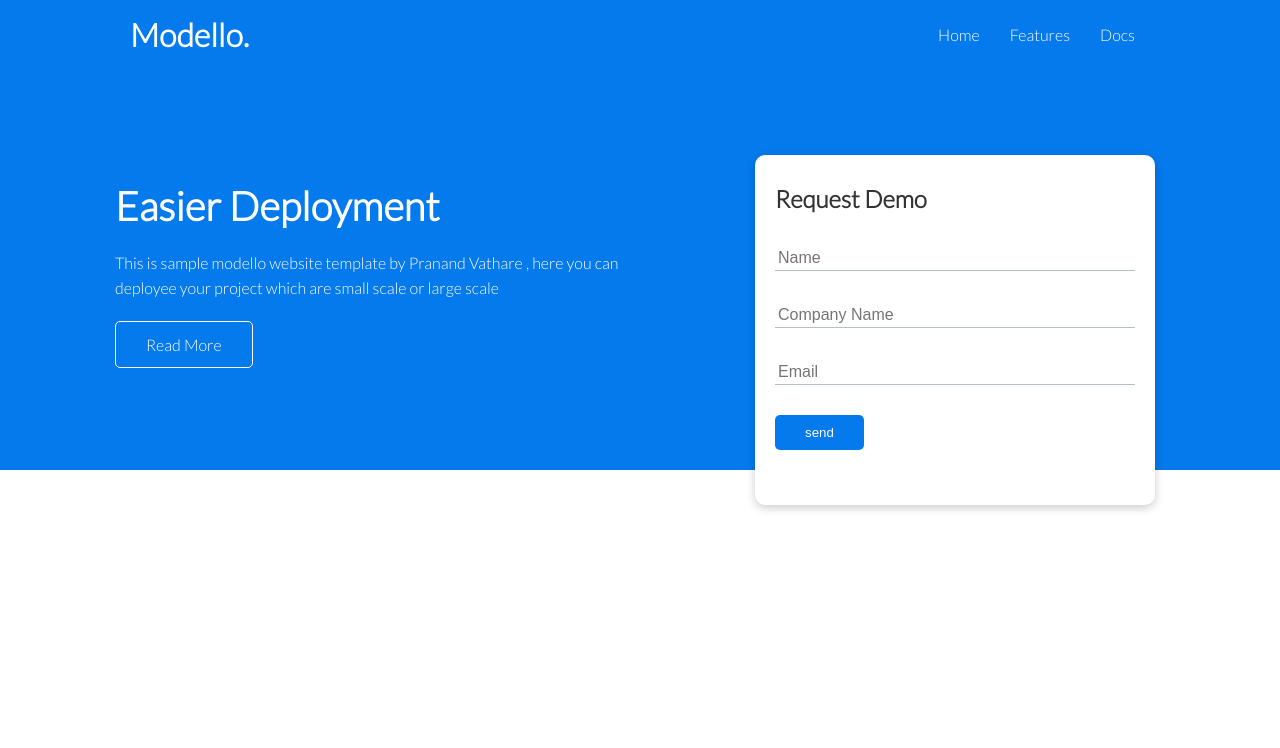
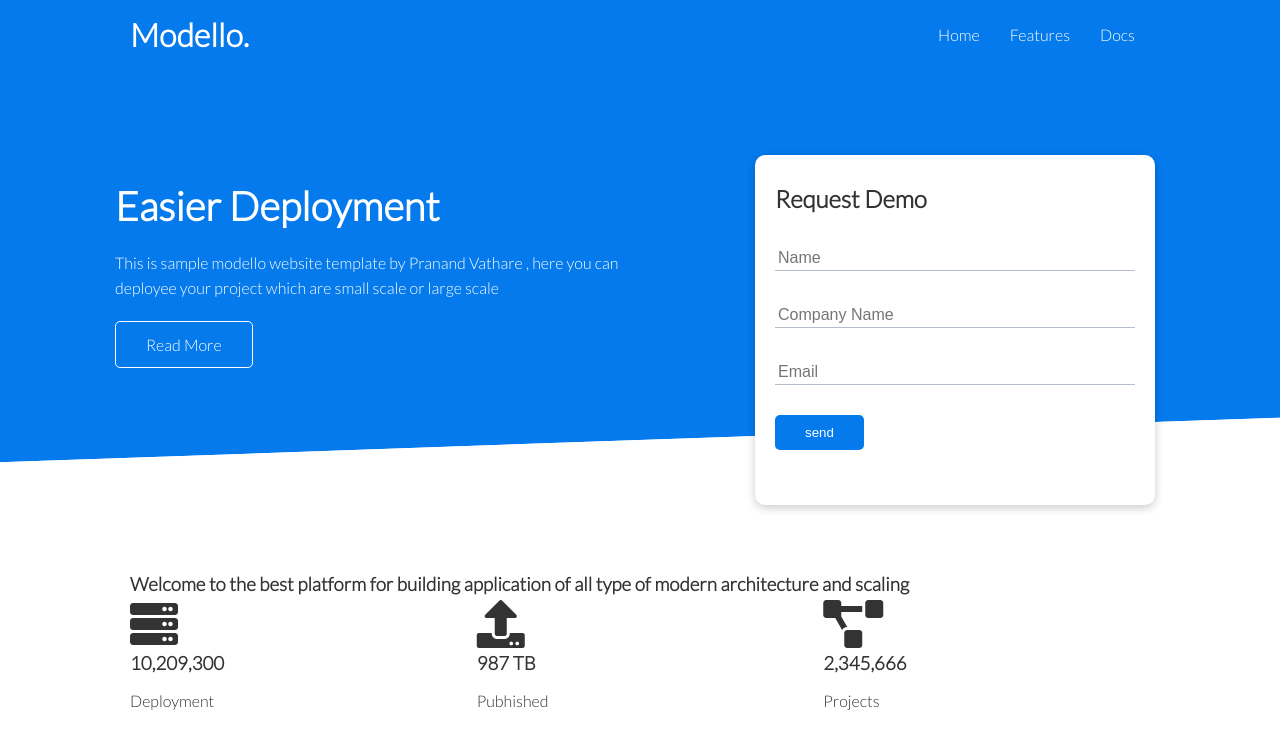
Before and after one commit to pranandv/Modello-responsive-webTemplate, a plain HTML site: page index.html in a window 1280 px wide. Drawn offline with Linux system fonts and the light colour scheme.

Commit message:
added seprate css for utilities

```diff
--- a/css/style.css
+++ b/css/style.css
@@ -107,53 +107,26 @@ img{
     outline: none;
 }
 
+.showcase::before,
+.showcase::after{
 
+    content:'';
+    position: absolute;
+    height: 100px;
+    bottom: -70px;
+    right: 0;
+    left: 0;
+    background:#fff;
+    transform: skewY(-2deg);
+    -webkit-transform: skewY(-2deg);
+    -moz-transform: skewY(-2deg);
+    -ms-transform: skewY(-2deg);
+
+
+
+}
+/*Stats*/
+.stats{
+    padding-top:100px;
+}
 /*Utility*/
-.container{
-    max-width: 1100px;
-    margin:0 auto;
-    overflow:auto;
-    padding: 0 40px;
-}
-
-.card{
-    background-color: #fff;
-    color:#333;
-    border-radius: 10px ;
-    box-shadow: 0 3px 10px rgb(0, 0, 0,0.2);
-    padding:20px;
-    margin: 10px;;
-}
-
-.btn{
-    display: inline-block;
-    padding: 10px 30px;
-    background-color: var(--primary-color);
-    cursor: pointer;
-    color: #fff;
-    border: none;
-    border-radius: 5px;
-}
-.btn-outline{
-    background-color: transparent;
-    border: 1px #fff solid;
-}
-.btn:hover{
-    transform: scale(0.98);
-}
-
-.flex{
-    display: flex;
-    justify-content: center;
-    align-items: center;
-    height: 100%;
-}
-
-.grid{
-    display: grid;
-    grid-template-columns: 1fr 1fr;
-    gap:20px;
-   justify-content: center;
-    align-items: center;
-    height: 100% ;
-}
--- /dev/null
+++ b/css/utilities.css
@@ -0,0 +1,53 @@
+.container{
+    max-width: 1100px;
+    margin:0 auto;
+    overflow:auto;
+    padding: 0 40px;
+}
+
+.card{
+    background-color: #fff;
+    color:#333;
+    border-radius: 10px ;
+    box-shadow: 0 3px 10px rgb(0, 0, 0,0.2);
+    padding:20px;
+    margin: 10px;;
+}
+
+.btn{
+    display: inline-block;
+    padding: 10px 30px;
+    background-color: var(--primary-color);
+    cursor: pointer;
+    color: #fff;
+    border: none;
+    border-radius: 5px;
+}
+.btn-outline{
+    background-color: transparent;
+    border: 1px #fff solid;
+}
+.btn:hover{
+    transform: scale(0.98);
+}
+
+.flex{
+    display: flex;
+    justify-content: center;
+    align-items: center;
+    height: 100%;
+}
+
+.grid{
+    display: grid;
+    grid-template-columns: 1fr 1fr;
+    gap:20px;
+   justify-content: center;
+    align-items: center;
+    height: 100% ;
+}
+
+.grid-3
+{
+    grid-template-columns: repeat(3,1fr);
+}
--- a/index.html
+++ b/index.html
@@ -5,6 +5,7 @@
     <meta name="viewport" content="width=device-width, initial-scale=1.0">
     <link rel="stylesheet" href="https://cdnjs.cloudflare.com/ajax/libs/font-awesome/5.15.1/css/all.min.css" integrity="sha512-+4zCK9k+qNFUR5X+cKL9EIR+ZOhtIloNl9GIKS57V1MyNsYpYcUrUeQc9vNfzsWfV28IaLL3i96P9sdNyeRssA==" crossorigin="anonymous" />
     <link rel="stylesheet" href="css/style.css">
+    <link rel="stylesheet" href="css/utilities.css">
     <title>Modello | By pranand </title>
 </head>
 <body>
@@ -52,5 +53,32 @@
         </div>
     </section>
 
+    <!--Stats-->
+    <section class="stats">
+        <div class="container">
+            <h3 class="text-center my1 stats-heading">
+                Welcome to the best platform for building application of all type of modern architecture and scaling
+            </h3>
+
+            <div class="grid grid-3 text-center my-4">
+                <div>
+                    <i class="fas fa-server fa-3x"></i>
+                    <h3>10,209,300</h3>
+                    <p class="text-center">Deployment</p>
+                </div>
+                <div>
+                    <i class="fas fa-upload fa-3x"></i>
+                    <h3>987 TB</h3>
+                    <p class="text-center">Pubhished</p>
+                </div>
+                <div>
+                    <i class="fas fa-project-diagram fa-3x"></i>
+                    <h3>2,345,666</h3>
+                    <p class="text-center">Projects</p>
+                </div>
+            </div>
+
+        </div>
+    </section>
 </body>
 </html>
```
